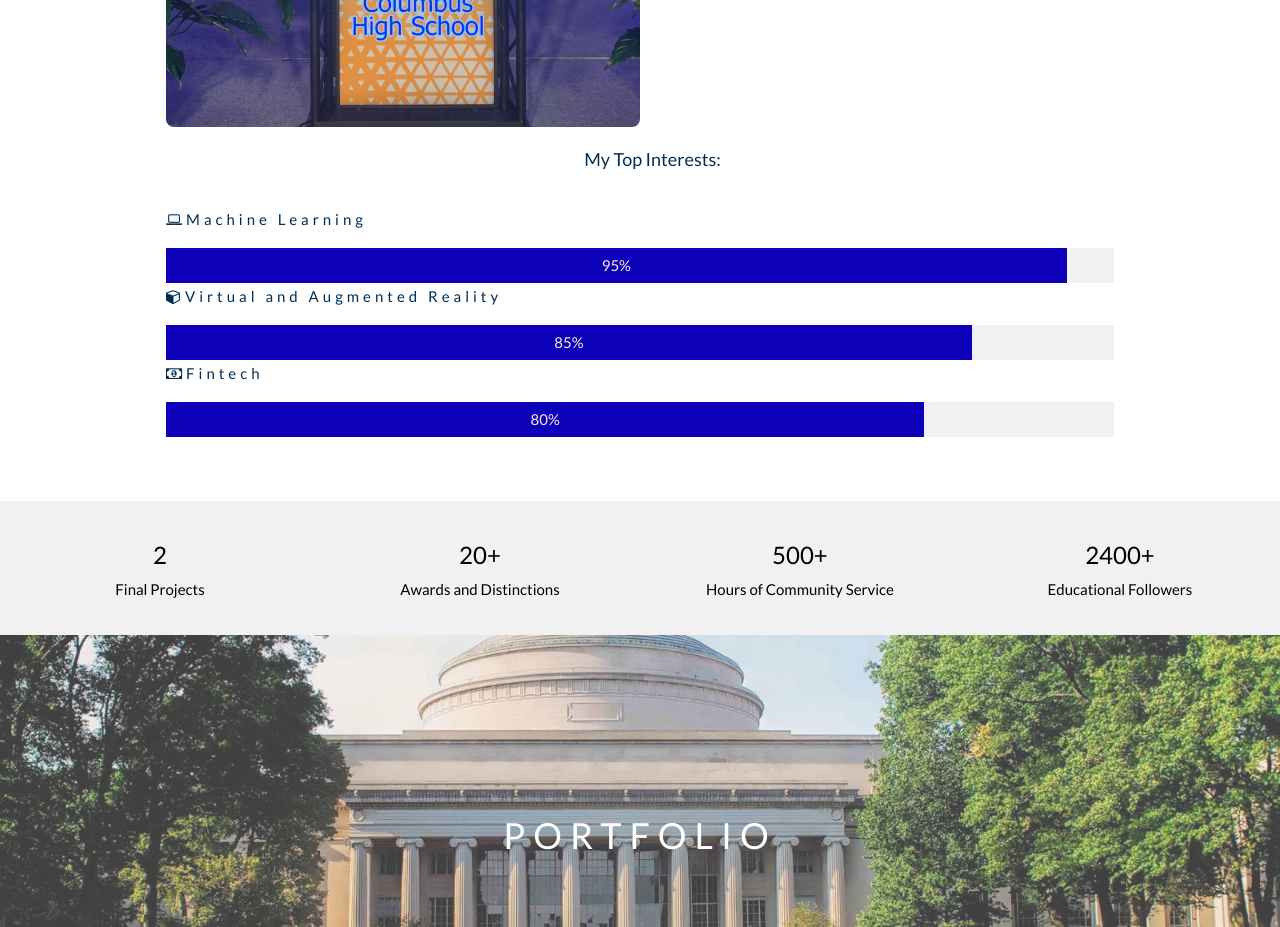
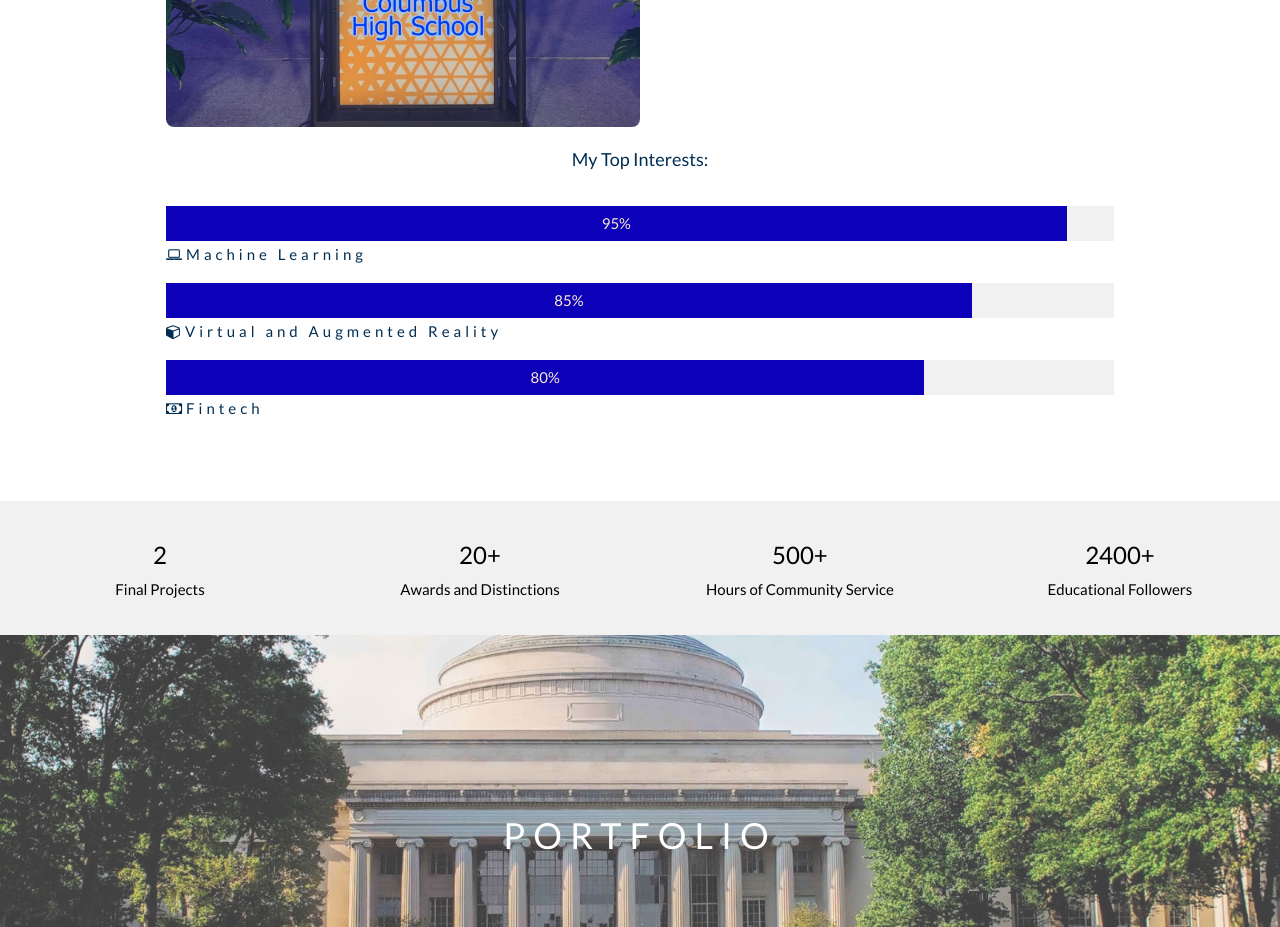
Before and after one commit to pforderique/pforderique.github.io, a plain HTML site: page index.html in a window 1280 px wide. Shown: the part 1140-2067 px from the top of the page. Drawn offline with nearby package versions, Linux system fonts and the light colour scheme.

Commit message:
fixed skills bars

```diff
--- a/index.html
+++ b/index.html
@@ -57,7 +57,7 @@
   </style>
 
   <body>
-    <!-- Navbar (sit on top) -->
+    <!-- Navbar -->
     <div class="w3-top">
       <!-- Navbar (Desktop) -->
       <div class="w3-bar" id="myNavbar">
@@ -85,7 +85,7 @@
       </div>
     </div>
 
-    <!-- Container (About Section) -->
+    <!-- About Section -->
     <div class="w3-content w3-container w3-padding-64" id="about">
       <h3 class="w3-center">ABOUT ME</h3>
       <p></b><i class="w3-center fa fa-user"></i> Piero Fabrizzio Orderique</b><br>
@@ -109,25 +109,26 @@
       </div>
 
       <!-- Top Interests Section -->
-      <p class="w3-large w3-center w3-padding-16 medium-top-padding">My Top Interests:</p>
+      <p class="w3-large w3-center w3-padding-16">My Top Interests:</p>
 
-      <p class="m3-semi-wide"><i class="fa fa-laptop"></i>Machine Learning</p>
       <div class="w3-light-grey">
         <div class="w3-container w3-padding-small theme-blue w3-center" style="width:95%"><span class="white-text">95%</span></div>
       </div>
+      <p class="m3-semi-wide"><i class="fa fa-laptop"></i>Machine Learning</p>
 
-      <p class="m3-semi-wide"><i class="fa fa-cube"></i>Virtual and Augmented Reality</p>
       <div class="w3-light-grey">
         <div class="w3-container w3-padding-small theme-blue w3-center" style="width:85%"><span class="white-text">85%</span></div>
       </div>
+      <p class="m3-semi-wide"><i class="fa fa-cube"></i>Virtual and Augmented Reality</p>
 
-      <p class="m3-semi-wide"><i class="fa fa-money"></i>Fintech</p>
       <div class="w3-light-grey">
         <div class="w3-container w3-padding-small theme-blue w3-center" style="width:80%"><span class="white-text">80%</span></div>
       </div>
+      <p class="m3-semi-wide"><i class="fa fa-money"></i>Fintech</p>
 
     </div>
 
+    <!-- Feature Section -->
     <div class="w3-row w3-center w3-light-grey w3-padding-16">
       <div class="w3-quarter w3-section">
         <span class="w3-xlarge">2</span><br>
```
